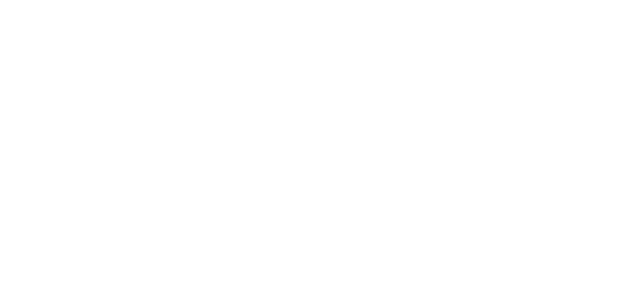
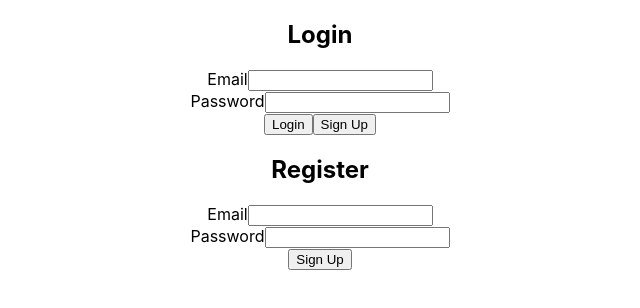
Before and after one commit to jasonsmith9962/redBadgeClient, a React (Create React App) app: page / in a window 1280 px wide. Shown: the top 308 px of the page, without its empty margins (320-960 px from the left). Built offline with nearby package versions, Linux system fonts and the light colour scheme.

Commit message:
register/login started

```diff
--- a/src/App.tsx
+++ b/src/App.tsx
@@ -1,11 +1,13 @@
 import React from 'react';
-import logo from './logo.svg';
 import './App.css';
+import LoginForm from './containers/LoginForm'
+import RegisterForm from './containers/RegisterForm';
 
 const App: React.FunctionComponent = () => {
   return (
     <div className="App">
-
+      <LoginForm />
+      <RegisterForm />
     </div>
   );
 }
--- /dev/null
+++ b/src/components/InputField.tsx
@@ -0,0 +1,25 @@
+import React from 'react';
+import { Form, FormGroup, Label, Input, FormFeedback, FormText } from 'reactstrap';
+
+interface InputFieldProps {
+    label: string;
+    formFeedBack: string;
+    formText: string;
+    onChange: {};
+    type: string;
+
+}
+
+const InputField: React.FC<InputFieldProps> = (props) => {
+    return (
+        <FormGroup>
+            <Label>{props.label}</Label>
+            <Input />
+            <FormFeedback>{props.formFeedBack}</FormFeedback>
+            <FormText>{props.formText}</FormText>
+        </FormGroup>
+
+    )
+}
+
+export default InputField;
--- /dev/null
+++ b/src/containers/LoginForm.tsx
@@ -0,0 +1,67 @@
+import React, {Component} from 'react';
+import InputField from '../components/InputField';
+import { Form, Button } from 'reactstrap';
+
+type LoginData = {
+    emailAddress: string,
+    password: string,
+    role: string,
+}
+
+export default class LoginForm extends Component<{}, LoginData>{
+    constructor(props: LoginData){
+        super(props)
+        this.state={
+            emailAddress: '',
+            password: '',
+            role: 'user'
+        }
+    }
+
+    handleSubmit = (event:any) => {
+        event.preventDefault();
+
+
+        fetch('http://jas-team-apex.herokuapp.com/user/login', {
+            method: 'POST',
+            body: JSON.stringify({user:{ emailAddress: this.state.emailAddress, password: this.state.password, role: this.state.role}}),
+            headers: new Headers({
+                'Content-Type': 'application/json'
+            })
+        }).then(
+            (response) => response.json()
+        ).then((data) => {
+            // this.props.updateToken(data.sessionToken)
+        })
+
+    }
+
+    handleEmailInput(event:any) {
+        this.setState({
+            emailAddress: event.target.value
+        })
+    }
+
+    handlePasswordInput(event: any) {
+        this.setState({
+            password: event.target.value
+        })
+    }
+
+
+render() {
+    return (
+        <Form>
+            <h2>Login</h2>
+            {/* <InputField label="First Name"/> */}
+            <InputField type='text' label='Email' formFeedBack='' formText='' onChange={this.handleEmailInput.bind(this)} />
+            <InputField type='text' label='Password' formFeedBack='' formText='' onChange={this.handlePasswordInput.bind(this)} />
+            <Button>Login</Button>
+            <Button>Sign Up</Button>
+
+        </Form>
+
+    )
+}
+
+}
--- /dev/null
+++ b/src/containers/RegisterForm.tsx
@@ -0,0 +1,68 @@
+import React, {Component} from 'react';
+import InputField from '../components/InputField';
+import { Form, Button } from 'reactstrap';
+
+
+type UserData = {
+    emailAddress: string,
+    password: string,
+    role: string, //might be enum
+}
+
+export default class RegisterForm extends Component<{}, UserData>{
+    constructor(props: UserData){
+        super(props)
+        this.state={
+            emailAddress: '',
+            password: '',
+            role: 'user',
+        }
+    }
+
+    handleSubmit = (event:any) => {
+        event.preventDefault();
+
+
+        fetch('http://jas-team-apex.herokuapp.com/user/register', {
+            method: 'POST',
+            body: JSON.stringify({user:{ emailAddress: this.state.emailAddress, password: this.state.password, role: this.state.role}}),
+            headers: new Headers({
+                'Content-Type': 'application/json'
+            })
+        }).then(
+            (response) => response.json()
+        ).then((data) => {
+            // this.props.updateToken(data.sessionToken)
+        })
+
+    }
+
+    handleEmailInput(event:any) {
+        this.setState({
+            emailAddress: event.target.value
+        })
+    }
+
+    handlePasswordInput(event: any) {
+        this.setState({
+            password: event.target.value
+        })
+    }
+
+
+render() {
+    return (
+        <Form>
+            <h2>Register</h2>
+            {/* <InputField label="First Name"/> */}
+            <InputField type='text' label='Email' formFeedBack='' formText='' onChange={this.handleEmailInput.bind(this)}  />
+            <InputField type='text' label='Password' formFeedBack='' formText='' onChange={this.handlePasswordInput.bind(this)} />
+            <Button onClick={this.handleSubmit}>Sign Up</Button>
+
+
+        </Form>
+
+    )
+}
+
+}
```
Also changed, not shown: src/components/input.d.ts (added, +46 -0 lines), src/pages/Login.tsx (added, +13 -0 lines), src/pages/Register.tsx (added, +13 -0 lines).
